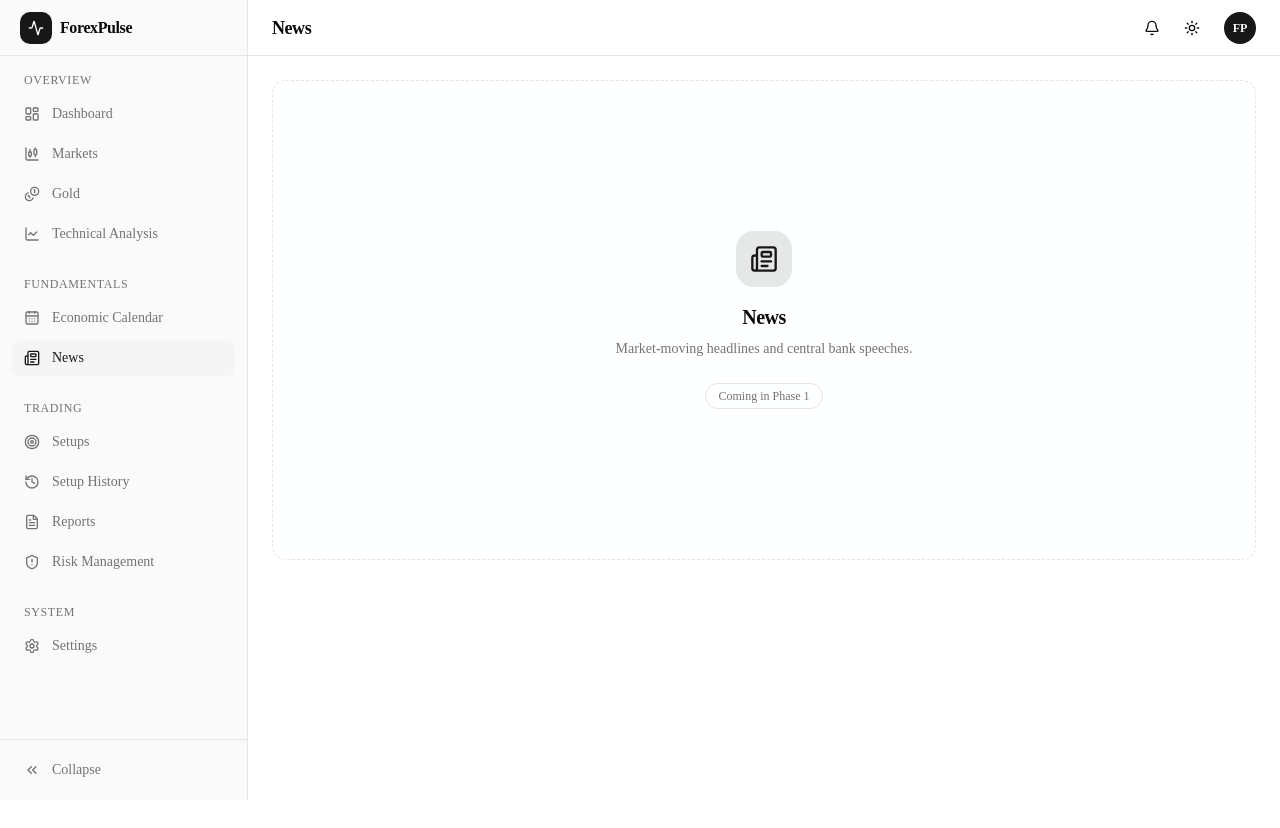
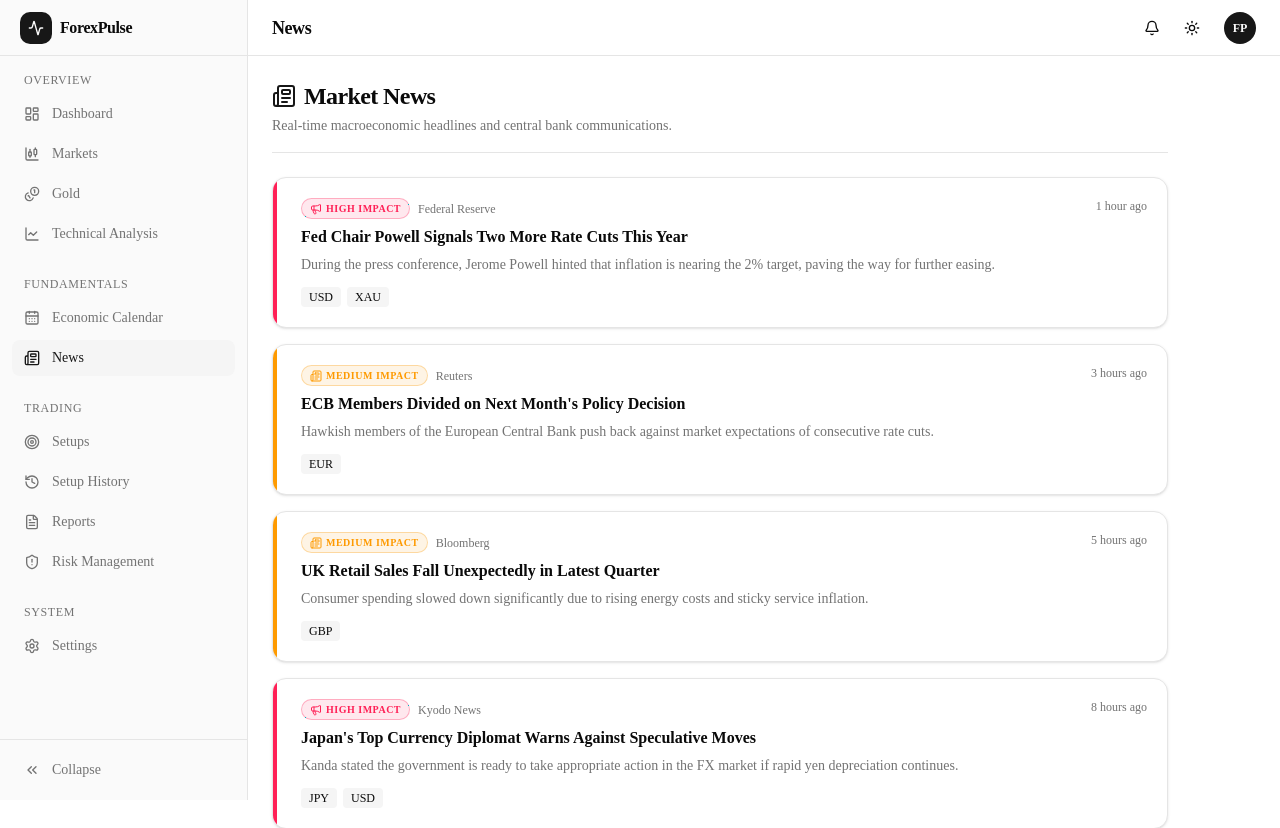
Before and after one commit to Cherubin-Hub/forex-pulse, a Next.js app: page /news in a window 1280 px wide. Shown: the top 828 px of the page. Before the commit the page ends 800 px from the top, so only its background shows below. Built offline with nearby package versions, Linux system fonts and the light colour scheme.

Commit message:
The Market News Module and Updated AGENTS.md

```diff
--- a/app/(dashboard)/news/page.tsx
+++ b/app/(dashboard)/news/page.tsx
@@ -1,13 +1,25 @@
+import { getNews } from "@/lib/services/news";
+import { NewsFeed } from "@/components/news/NewsFeed";
 import { Newspaper } from "lucide-react";
-import { PagePlaceholder } from "@/components/shared/PagePlaceholder";
 
-export default function NewsPage() {
+export default async function NewsPage() {
+  const news = await getNews();
+
   return (
-    <PagePlaceholder
-      icon={Newspaper}
-      title="News"
-      description="Market-moving headlines and central bank speeches."
-      phase="Phase 1"
-    />
+    <div className="space-y-6 max-w-4xl">
+      <div className="flex items-center justify-between border-b border-border pb-4">
+        <div>
+          <h2 className="text-2xl font-bold tracking-tight flex items-center gap-2">
+            <Newspaper className="h-6 w-6 text-primary" />
+            Market News
+          </h2>
+          <p className="text-sm text-muted-foreground mt-1">
+            Real-time macroeconomic headlines and central bank communications.
+          </p>
+        </div>
+      </div>
+
+      <NewsFeed articles={news} />
+    </div>
   );
 }
--- /dev/null
+++ b/components/news/NewsFeed.tsx
@@ -0,0 +1,89 @@
+"use client";
+
+import { motion } from "framer-motion";
+import { Megaphone, Newspaper, ExternalLink } from "lucide-react";
+import type { NewsArticle } from "@/types/news";
+import { cn } from "@/lib/utils";
+
+// A small helper to show "2 hours ago" without installing external libraries like date-fns
+function getRelativeTime(dateString: string) {
+  const now = new Date().getTime();
+  const published = new Date(dateString).getTime();
+  const diffHours = Math.floor((now - published) / (1000 * 60 * 60));
+
+  if (diffHours === 0) return "Just now";
+  if (diffHours === 1) return "1 hour ago";
+  return `${diffHours} hours ago`;
+}
+
+export function NewsFeed({ articles }: { articles: NewsArticle[] }) {
+  return (
+    <div className="flex flex-col gap-4">
+      {articles.map((article, index) => {
+        const isHigh = article.impact === "HIGH";
+        const isMedium = article.impact === "MEDIUM";
+
+        return (
+          <motion.article
+            key={article.id}
+            initial={{ opacity: 0, x: -20 }}
+            animate={{ opacity: 1, x: 0 }}
+            transition={{ delay: index * 0.1 }}
+            className="group flex flex-col sm:flex-row gap-4 rounded-xl border border-border bg-card p-5 shadow-sm hover:shadow-md transition-shadow relative overflow-hidden"
+          >
+            {/* A subtle color bar on the left edge for quick impact recognition */}
+            <div className={cn(
+              "absolute left-0 top-0 bottom-0 w-1",
+              isHigh ? "bg-rose-500" : isMedium ? "bg-amber-500" : "bg-slate-500"
+            )} />
+
+            <div className="flex-1 pl-2">
+              <div className="flex items-start justify-between gap-4">
+                <div className="flex items-center gap-2 mb-2">
+                  <span className={cn(
+                    "flex items-center gap-1 text-[10px] uppercase tracking-wider font-bold px-2 py-0.5 rounded-full border",
+                    isHigh ? "border-rose-500/30 text-rose-500 bg-rose-500/10" :
+                    isMedium ? "border-amber-500/30 text-amber-500 bg-amber-500/10" :
+                    "border-slate-500/30 text-slate-500 bg-slate-500/10"
+                  )}>
+                    {isHigh ? <Megaphone className="h-3 w-3" /> : <Newspaper className="h-3 w-3" />}
+                    {article.impact} IMPACT
+                  </span>
+                  <span className="text-xs text-muted-foreground font-medium">
+                    {article.source}
+                  </span>
+                </div>
+                <span className="text-xs text-muted-foreground whitespace-nowrap">
+                  {getRelativeTime(article.publishedAt)}
+                </span>
+              </div>
+
+              <h3 className="text-base font-semibold leading-tight mb-2">
+                {article.headline}
+              </h3>
+
+              <p className="text-sm text-muted-foreground line-clamp-2 mb-3">
+                {article.summary}
+              </p>
+
+              <div className="flex items-center justify-between mt-auto">
+                <div className="flex gap-1.5">
+                  {article.currencies.map(currency => (
+                    <span key={currency} className="text-xs font-medium bg-muted px-2 py-0.5 rounded">
+                      {currency}
+                    </span>
+                  ))}
+                </div>
+
+                {/* Visual affordance for reading full article */}
+                <button className="text-xs font-medium text-primary flex items-center gap-1 opacity-0 group-hover:opacity-100 transition-opacity">
+                  Read source <ExternalLink className="h-3 w-3" />
+                </button>
+              </div>
+            </div>
+          </motion.article>
+        );
+      })}
+    </div>
+  );
+}
--- /dev/null
+++ b/lib/mock/news.ts
@@ -0,0 +1,56 @@
+import type { NewsArticle } from "@/types/news";
+
+// Helper to generate a timestamp X hours ago
+const hoursAgo = (hours: number) => {
+  const d = new Date();
+  d.setHours(d.getHours() - hours);
+  return d.toISOString();
+};
+
+export const MOCK_NEWS: NewsArticle[] = [
+  {
+    id: "news-1",
+    headline: "Fed Chair Powell Signals Two More Rate Cuts This Year",
+    summary: "During the press conference, Jerome Powell hinted that inflation is nearing the 2% target, paving the way for further easing.",
+    source: "Federal Reserve",
+    impact: "HIGH",
+    currencies: ["USD", "XAU"],
+    publishedAt: hoursAgo(1),
+  },
+  {
+    id: "news-2",
+    headline: "ECB Members Divided on Next Month's Policy Decision",
+    summary: "Hawkish members of the European Central Bank push back against market expectations of consecutive rate cuts.",
+    source: "Reuters",
+    impact: "MEDIUM",
+    currencies: ["EUR"],
+    publishedAt: hoursAgo(3),
+  },
+  {
+    id: "news-3",
+    headline: "UK Retail Sales Fall Unexpectedly in Latest Quarter",
+    summary: "Consumer spending slowed down significantly due to rising energy costs and sticky service inflation.",
+    source: "Bloomberg",
+    impact: "MEDIUM",
+    currencies: ["GBP"],
+    publishedAt: hoursAgo(5),
+  },
+  {
+    id: "news-4",
+    headline: "Japan's Top Currency Diplomat Warns Against Speculative Moves",
+    summary: "Kanda stated the government is ready to take appropriate action in the FX market if rapid yen depreciation continues.",
+    source: "Kyodo News",
+    impact: "HIGH",
+    currencies: ["JPY", "USD"],
+    publishedAt: hoursAgo(8),
+  },
+  {
+    id: "news-5",
+    headline: "Australian Trade Surplus Narrows Slightly",
+    summary: "Iron ore exports dipped while imports of machinery increased, narrowing the overall trade balance.",
+    source: "Financial Times",
+    impact: "LOW",
+    currencies: ["AUD"],
+    publishedAt: hoursAgo(12),
+  },
+];
--- /dev/null
+++ b/lib/services/news.ts
@@ -0,0 +1,9 @@
+import type { NewsArticle } from "@/types/news";
+import { MOCK_NEWS } from "@/lib/mock/news";
+
+export async function getNews(): Promise<NewsArticle[]> {
+  // We sort the news so the newest articles are always at the top of the array
+  return MOCK_NEWS.sort((a, b) =>
+    new Date(b.publishedAt).getTime() - new Date(a.publishedAt).getTime()
+  );
+}
--- /dev/null
+++ b/types/news.ts
@@ -0,0 +1,12 @@
+export type NewsImpact = "HIGH" | "MEDIUM" | "LOW";
+
+export type NewsArticle = {
+  id: string;
+  headline: string;
+  summary: string;
+  source: string;       // e.g., "Reuters", "Bloomberg", "Central Bank"
+  url?: string;         // Optional link to full article
+  impact: NewsImpact;
+  currencies: string[]; // e.g., ["USD", "EUR"] - which pairs are affected
+  publishedAt: string;  // ISO 8601 timestamp
+};
```
Also changed, not shown: 1 other file (tests, documents, lock files or other folders).
